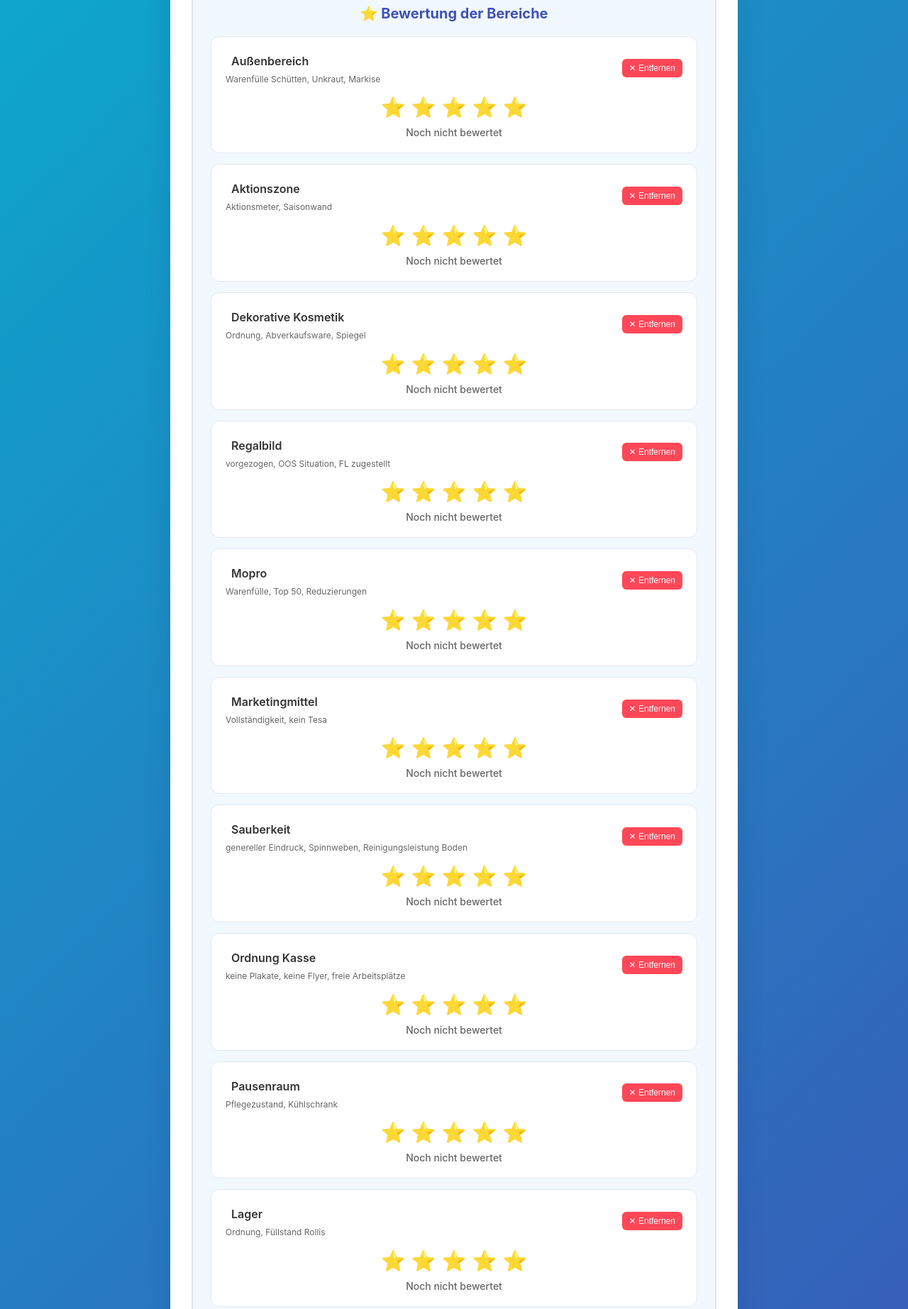
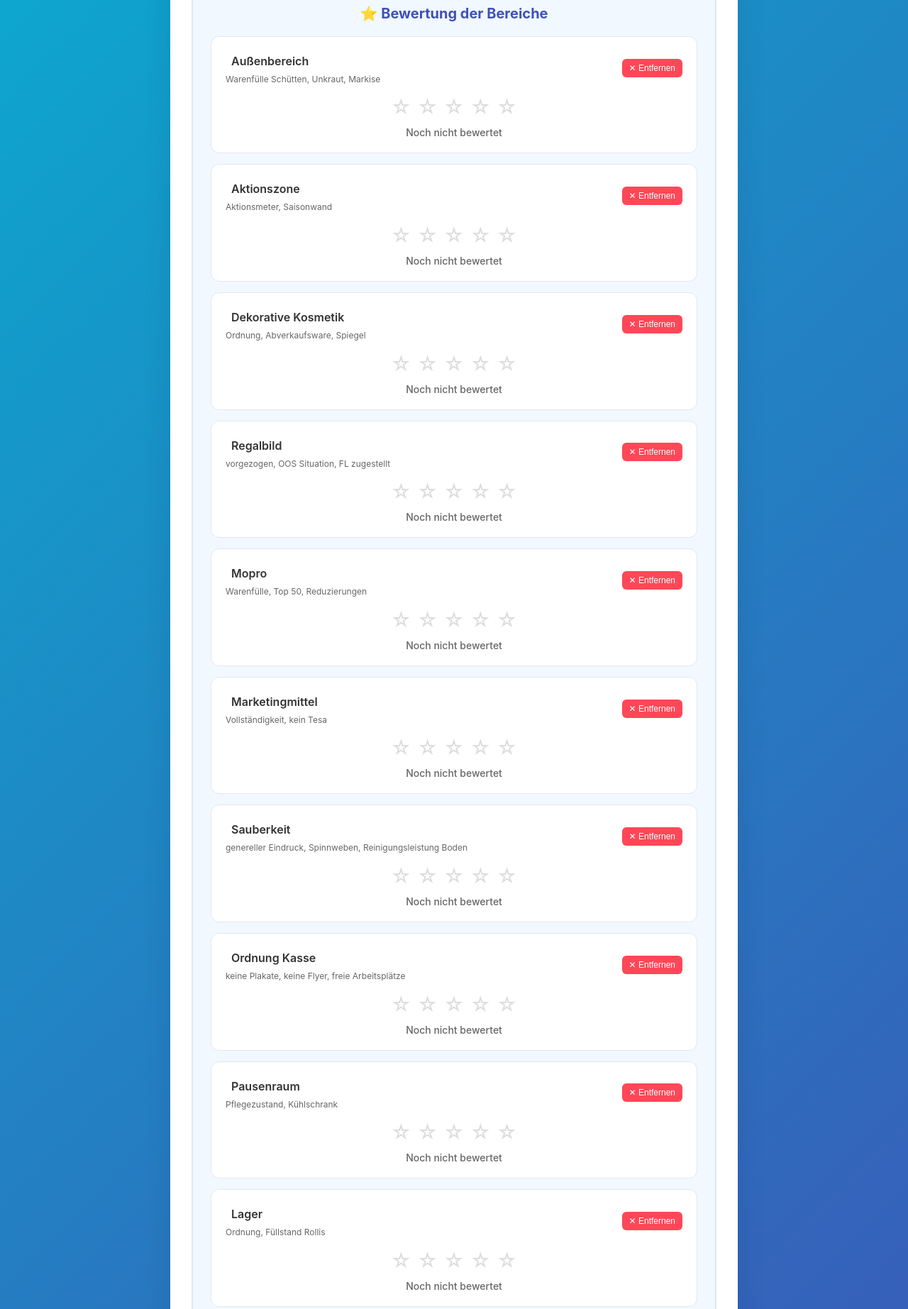
Before and after one commit to MichaelAlbath/Quality-Check, a plain HTML site: page index.html in a window 1280 px wide. Shown: the part 1000-2845 px from the top of the page at 71% size. Drawn offline with nearby package versions, Linux system fonts and the light colour scheme.

Commit message:
Add files via upload

```diff
--- a/index.html
+++ b/index.html
@@ -456,14 +456,15 @@
             user-select: none;
         }
 
-        .star:hover,
+        .star:hover {
+            color: #ffd700;
+            transform: scale(1.1);
+            text-shadow: 0 0 10px rgba(255, 215, 0, 0.5);
+        }
+
         .star.active {
             color: #ffd700;
-            transform: scale(1.1);
-        }
-
-        .star:hover {
-            text-shadow: 0 0 10px rgba(255, 215, 0, 0.5);
+            transform: scale(1.05);
         }
 
         .rating-value {
@@ -1129,11 +1130,11 @@
                             <button type="button" class="rating-delete" onclick="deleteRating('aussenbereich')">✕ Entfernen</button>
                         </div>
                         <div class="star-rating" data-rating-id="aussenbereich">
-                            <span class="star" data-value="1" onclick="setRating('aussenbereich', 1)">⭐</span>
-                            <span class="star" data-value="2" onclick="setRating('aussenbereich', 2)">⭐</span>
-                            <span class="star" data-value="3" onclick="setRating('aussenbereich', 3)">⭐</span>
-                            <span class="star" data-value="4" onclick="setRating('aussenbereich', 4)">⭐</span>
-                            <span class="star" data-value="5" onclick="setRating('aussenbereich', 5)">⭐</span>
+                            <span class="star" data-value="1" onclick="setRating('aussenbereich', 1)">☆</span>
+                            <span class="star" data-value="2" onclick="setRating('aussenbereich', 2)">☆</span>
+                            <span class="star" data-value="3" onclick="setRating('aussenbereich', 3)">☆</span>
+                            <span class="star" data-value="4" onclick="setRating('aussenbereich', 4)">☆</span>
+                            <span class="star" data-value="5" onclick="setRating('aussenbereich', 5)">☆</span>
                         </div>
                         <div class="rating-value" id="rating-aussenbereich">Noch nicht bewertet</div>
                     </div>
@@ -1147,11 +1148,11 @@
                             <button type="button" class="rating-delete" onclick="deleteRating('aktionszone')">✕ Entfernen</button>
                         </div>
                         <div class="star-rating" data-rating-id="aktionszone">
-                            <span class="star" data-value="1" onclick="setRating('aktionszone', 1)">⭐</span>
-                            <span class="star" data-value="2" onclick="setRating('aktionszone', 2)">⭐</span>
-                            <span class="star" data-value="3" onclick="setRating('aktionszone', 3)">⭐</span>
-                            <span class="star" data-value="4" onclick="setRating('aktionszone', 4)">⭐</span>
-                            <span class="star" data-value="5" onclick="setRating('aktionszone', 5)">⭐</span>
+                            <span class="star" data-value="1" onclick="setRating('aktionszone', 1)">☆</span>
+                            <span class="star" data-value="2" onclick="setRating('aktionszone', 2)">☆</span>
+                            <span class="star" data-value="3" onclick="setRating('aktionszone', 3)">☆</span>
+                            <span class="star" data-value="4" onclick="setRating('aktionszone', 4)">☆</span>
+                            <span class="star" data-value="5" onclick="setRating('aktionszone', 5)">☆</span>
                         </div>
                         <div class="rating-value" id="rating-aktionszone">Noch nicht bewertet</div>
                     </div>
@@ -1165,11 +1166,11 @@
                             <button type="button" class="rating-delete" onclick="deleteRating('dekorative-kosmetik')">✕ Entfernen</button>
                         </div>
                         <div class="star-rating" data-rating-id="dekorative-kosmetik">
-                            <span class="star" data-value="1" onclick="setRating('dekorative-kosmetik', 1)">⭐</span>
-                            <span class="star" data-value="2" onclick="setRating('dekorative-kosmetik', 2)">⭐</span>
-                            <span class="star" data-value="3" onclick="setRating('dekorative-kosmetik', 3)">⭐</span>
-                            <span class="star" data-value="4" onclick="setRating('dekorative-kosmetik', 4)">⭐</span>
-                            <span class="star" data-value="5" onclick="setRating('dekorative-kosmetik', 5)">⭐</span>
+                            <span class="star" data-value="1" onclick="setRating('dekorative-kosmetik', 1)">☆</span>
+                            <span class="star" data-value="2" onclick="setRating('dekorative-kosmetik', 2)">☆</span>
+                            <span class="star" data-value="3" onclick="setRating('dekorative-kosmetik', 3)">☆</span>
+                            <span class="star" data-value="4" onclick="setRating('dekorative-kosmetik', 4)">☆</span>
+                            <span class="star" data-value="5" onclick="setRating('dekorative-kosmetik', 5)">☆</span>
                         </div>
                         <div class="rating-value" id="rating-dekorative-kosmetik">Noch nicht bewertet</div>
                     </div>
@@ -1183,11 +1184,11 @@
                             <button type="button" class="rating-delete" onclick="deleteRating('regalbild')">✕ Entfernen</button>
                         </div>
                         <div class="star-rating" data-rating-id="regalbild">
-                            <span class="star" data-value="1" onclick="setRating('regalbild', 1)">⭐</span>
-                            <span class="star" data-value="2" onclick="setRating('regalbild', 2)">⭐</span>
-                            <span class="star" data-value="3" onclick="setRating('regalbild', 3)">⭐</span>
-                            <span class="star" data-value="4" onclick="setRating('regalbild', 4)">⭐</span>
-                            <span class="star" data-value="5" onclick="setRating('regalbild', 5)">⭐</span>
+                            <span class="star" data-value="1" onclick="setRating('regalbild', 1)">☆</span>
+                            <span class="star" data-value="2" onclick="setRating('regalbild', 2)">☆</span>
+                            <span class="star" data-value="3" onclick="setRating('regalbild', 3)">☆</span>
+                            <span class="star" data-value="4" onclick="setRating('regalbild', 4)">☆</span>
+                            <span class="star" data-value="5" onclick="setRating('regalbild', 5)">☆</span>
                         </div>
                         <div class="rating-value" id="rating-regalbild">Noch nicht bewertet</div>
                     </div>
@@ -1201,11 +1202,11 @@
                             <button type="button" class="rating-delete" onclick="deleteRating('mopro')">✕ Entfernen</button>
                         </div>
                         <div class="star-rating" data-rating-id="mopro">
-                            <span class="star" data-value="1" onclick="setRating('mopro', 1)">⭐</span>
-                            <span class="star" data-value="2" onclick="setRating('mopro', 2)">⭐</span>
-                            <span class="star" data-value="3" onclick="setRating('mopro', 3)">⭐</span>
-                            <span class="star" data-value="4" onclick="setRating('mopro', 4)">⭐</span>
-                            <span class="star" data-value="5" onclick="setRating('mopro', 5)">⭐</span>
+                            <span class="star" data-value="1" onclick="setRating('mopro', 1)">☆</span>
+                            <span class="star" data-value="2" onclick="setRating('mopro', 2)">☆</span>
+                            <span class="star" data-value="3" onclick="setRating('mopro', 3)">☆</span>
+                            <span class="star" data-value="4" onclick="setRating('mopro', 4)">☆</span>
+                            <span class="star" data-value="5" onclick="setRating('mopro', 5)">☆</span>
                         </div>
                         <div class="rating-value" id="rating-mopro">Noch nicht bewertet</div>
                     </div>
@@ -1219,11 +1220,11 @@
                             <button type="button" class="rating-delete" onclick="deleteRating('marketingmittel')">✕ Entfernen</button>
                         </div>
                         <div class="star-rating" data-rating-id="marketingmittel">
-                            <span class="star" data-value="1" onclick="setRating('marketingmittel', 1)">⭐</span>
-                            <span class="star" data-value="2" onclick="setRating('marketingmittel', 2)">⭐</span>
-                            <span class="star" data-value="3" onclick="setRating('marketingmittel', 3)">⭐</span>
-                            <span class="star" data-value="4" onclick="setRating('marketingmittel', 4)">⭐</span>
-                            <span class="star" data-value="5" onclick="setRating('marketingmittel', 5)">⭐</span>
+                            <span class="star" data-value="1" onclick="setRating('marketingmittel', 1)">☆</span>
+                            <span class="star" data-value="2" onclick="setRating('marketingmittel', 2)">☆</span>
+                            <span class="star" data-value="3" onclick="setRating('marketingmittel', 3)">☆</span>
+                            <span class="star" data-value="4" onclick="setRating('marketingmittel', 4)">☆</span>
+                            <span class="star" data-value="5" onclick="setRating('marketingmittel', 5)">☆</span>
                         </div>
                         <div class="rating-value" id="rating-marketingmittel">Noch nicht bewertet</div>
                     </div>
@@ -1237,11 +1238,11 @@
                             <button type="button" class="rating-delete" onclick="deleteRating('sauberkeit')">✕ Entfernen</button>
                         </div>
                         <div class="star-rating" data-rating-id="sauberkeit">
-                            <span class="star" data-value="1" onclick="setRating('sauberkeit', 1)">⭐</span>
-                            <span class="star" data-value="2" onclick="setRating('sauberkeit', 2)">⭐</span>
-                            <span class="star" data-value="3" onclick="setRating('sauberkeit', 3)">⭐</span>
-                            <span class="star" data-value="4" onclick="setRating('sauberkeit', 4)">⭐</span>
-                            <span class="star" data-value="5" onclick="setRating('sauberkeit', 5)">⭐</span>
+                            <span class="star" data-value="1" onclick="setRating('sauberkeit', 1)">☆</span>
+                            <span class="star" data-value="2" onclick="setRating('sauberkeit', 2)">☆</span>
+                            <span class="star" data-value="3" onclick="setRating('sauberkeit', 3)">☆</span>
+                            <span class="star" data-value="4" onclick="setRating('sauberkeit', 4)">☆</span>
+                            <span class="star" data-value="5" onclick="setRating('sauberkeit', 5)">☆</span>
                         </div>
                         <div class="rating-value" id="rating-sauberkeit">Noch nicht bewertet</div>
                     </div>
@@ -1255,11 +1256,11 @@
                             <button type="button" class="rating-delete" onclick="deleteRating('ordnung-kasse')">✕ Entfernen</button>
                         </div>
                         <div class="star-rating" data-rating-id="ordnung-kasse">
-                            <span class="star" data-value="1" onclick="setRating('ordnung-kasse', 1)">⭐</span>
-                            <span class="star" data-value="2" onclick="setRating('ordnung-kasse', 2)">⭐</span>
-                            <span class="star" data-value="3" onclick="setRating('ordnung-kasse', 3)">⭐</span>
-                            <span class="star" data-value="4" onclick="setRating('ordnung-kasse', 4)">⭐</span>
-                            <span class="star" data-value="5" onclick="setRating('ordnung-kasse', 5)">⭐</span>
+                            <span class="star" data-value="1" onclick="setRating('ordnung-kasse', 1)">☆</span>
+                            <span class="star" data-value="2" onclick="setRating('ordnung-kasse', 2)">☆</span>
+                            <span class="star" data-value="3" onclick="setRating('ordnung-kasse', 3)">☆</span>
+                            <span class="star" data-value="4" onclick="setRating('ordnung-kasse', 4)">☆</span>
+                            <span class="star" data-value="5" onclick="setRating('ordnung-kasse', 5)">☆</span>
                         </div>
                         <div class="rating-value" id="rating-ordnung-kasse">Noch nicht bewertet</div>
                     </div>
@@ -1273,11 +1274,11 @@
                             <button type="button" class="rating-delete" onclick="deleteRating('pausenraum')">✕ Entfernen</button>
                         </div>
                         <div class="star-rating" data-rating-id="pausenraum">
-                            <span class="star" data-value="1" onclick="setRating('pausenraum', 1)">⭐</span>
-                            <span class="star" data-value="2" onclick="setRating('pausenraum', 2)">⭐</span>
-                            <span class="star" data-value="3" onclick="setRating('pausenraum', 3)">⭐</span>
-                            <span class="star" data-value="4" onclick="setRating('pausenraum', 4)">⭐</span>
-                            <span class="star" data-value="5" onclick="setRating('pausenraum', 5)">⭐</span>
+                            <span class="star" data-value="1" onclick="setRating('pausenraum', 1)">☆</span>
+                            <span class="star" data-value="2" onclick="setRating('pausenraum', 2)">☆</span>
+                            <span class="star" data-value="3" onclick="setRating('pausenraum', 3)">☆</span>
+                            <span class="star" data-value="4" onclick="setRating('pausenraum', 4)">☆</span>
+                            <span class="star" data-value="5" onclick="setRating('pausenraum', 5)">☆</span>
                         </div>
                         <div class="rating-value" id="rating-pausenraum">Noch nicht bewertet</div>
                     </div>
@@ -1291,11 +1292,11 @@
                             <button type="button" class="rating-delete" onclick="deleteRating('lager')">✕ Entfernen</button>
                         </div>
                         <div class="star-rating" data-rating-id="lager">
-                            <span class="star" data-value="1" onclick="setRating('lager', 1)">⭐</span>
-                            <span class="star" data-value="2" onclick="setRating('lager', 2)">⭐</span>
-                            <span class="star" data-value="3" onclick="setRating('lager', 3)">⭐</span>
-                            <span class="star" data-value="4" onclick="setRating('lager', 4)">⭐</span>
-                            <span class="star" data-value="5" onclick="setRating('lager', 5)">⭐</span>
+                            <span class="star" data-value="1" onclick="setRating('lager', 1)">☆</span>
+                            <span class="star" data-value="2" onclick="setRating('lager', 2)">☆</span>
+                            <span class="star" data-value="3" onclick="setRating('lager', 3)">☆</span>
+                            <span class="star" data-value="4" onclick="setRating('lager', 4)">☆</span>
+                            <span class="star" data-value="5" onclick="setRating('lager', 5)">☆</span>
                         </div>
                         <div class="rating-value" id="rating-lager">Noch nicht bewertet</div>
                     </div>
@@ -1309,11 +1310,11 @@
                             <button type="button" class="rating-delete" onclick="deleteRating('packtische')">✕ Entfernen</button>
                         </div>
                         <div class="star-rating" data-rating-id="packtische">
-                            <span class="star" data-value="1" onclick="setRating('packtische', 1)">⭐</span>
-                            <span class="star" data-value="2" onclick="setRating('packtische', 2)">⭐</span>
-                            <span class="star" data-value="3" onclick="setRating('packtische', 3)">⭐</span>
-                            <span class="star" data-value="4" onclick="setRating('packtische', 4)">⭐</span>
-                            <span class="star" data-value="5" onclick="setRating('packtische', 5)">⭐</span>
+                            <span class="star" data-value="1" onclick="setRating('packtische', 1)">☆</span>
+                            <span class="star" data-value="2" onclick="setRating('packtische', 2)">☆</span>
+                            <span class="star" data-value="3" onclick="setRating('packtische', 3)">☆</span>
+                            <span class="star" data-value="4" onclick="setRating('packtische', 4)">☆</span>
+                            <span class="star" data-value="5" onclick="setRating('packtische', 5)">☆</span>
                         </div>
                         <div class="rating-value" id="rating-packtische">Noch nicht bewertet</div>
                     </div>
@@ -1327,11 +1328,11 @@
                             <button type="button" class="rating-delete" onclick="deleteRating('displayzustand')">✕ Entfernen</button>
                         </div>
                         <div class="star-rating" data-rating-id="displayzustand">
-                            <span class="star" data-value="1" onclick="setRating('displayzustand', 1)">⭐</span>
-                            <span class="star" data-value="2" onclick="setRating('displayzustand', 2)">⭐</span>
-                            <span class="star" data-value="3" onclick="setRating('displayzustand', 3)">⭐</span>
-                            <span class="star" data-value="4" onclick="setRating('displayzustand', 4)">⭐</span>
-                            <span class="star" data-value="5" onclick="setRating('displayzustand', 5)">⭐</span>
+                            <span class="star" data-value="1" onclick="setRating('displayzustand', 1)">☆</span>
+                            <span class="star" data-value="2" onclick="setRating('displayzustand', 2)">☆</span>
+                            <span class="star" data-value="3" onclick="setRating('displayzustand', 3)">☆</span>
+                            <span class="star" data-value="4" onclick="setRating('displayzustand', 4)">☆</span>
+                            <span class="star" data-value="5" onclick="setRating('displayzustand', 5)">☆</span>
                         </div>
                         <div class="rating-value" id="rating-displayzustand">Noch nicht bewertet</div>
                     </div>
@@ -1477,8 +1478,10 @@
             stars.forEach((star, index) => {
                 if (index < value) {
                     star.classList.add('active');
+                    star.textContent = '⭐'; // Gefüllter Stern
                 } else {
                     star.classList.remove('active');
+                    star.textContent = '☆'; // Leerer Stern
                 }
             });
 
@@ -1954,7 +1957,10 @@
             allRatingItems.forEach(item => {
                 // Sterne zurücksetzen
                 const stars = item.querySelectorAll('.star');
-                stars.forEach(star => star.classList.remove('active'));
+                stars.forEach(star => {
+                    star.classList.remove('active');
+                    star.textContent = '☆'; // Leere Sterne
+                });
 
                 // Text zurücksetzen
                 const ratingValue = item.querySelector('.rating-value');
@@ -2015,11 +2021,11 @@
                                 <button type="button" class="rating-delete" onclick="deleteRating('${ratingId}')">✕ Entfernen</button>
                             </div>
                             <div class="star-rating" data-rating-id="${ratingId}">
-                                <span class="star" data-value="1" onclick="setRating('${ratingId}', 1)">⭐</span>
-                                <span class="star" data-value="2" onclick="setRating('${ratingId}', 2)">⭐</span>
-                                <span class="star" data-value="3" onclick="setRating('${ratingId}', 3)">⭐</span>
-                                <span class="star" data-value="4" onclick="setRating('${ratingId}', 4)">⭐</span>
-                                <span class="star" data-value="5" onclick="setRating('${ratingId}', 5)">⭐</span>
+                                <span class="star" data-value="1" onclick="setRating('${ratingId}', 1)">☆</span>
+                                <span class="star" data-value="2" onclick="setRating('${ratingId}', 2)">☆</span>
+                                <span class="star" data-value="3" onclick="setRating('${ratingId}', 3)">☆</span>
+                                <span class="star" data-value="4" onclick="setRating('${ratingId}', 4)">☆</span>
+                                <span class="star" data-value="5" onclick="setRating('${ratingId}', 5)">☆</span>
                             </div>
                             <div class="rating-value" id="rating-${ratingId}">Noch nicht bewertet</div>
                         </div>
```
